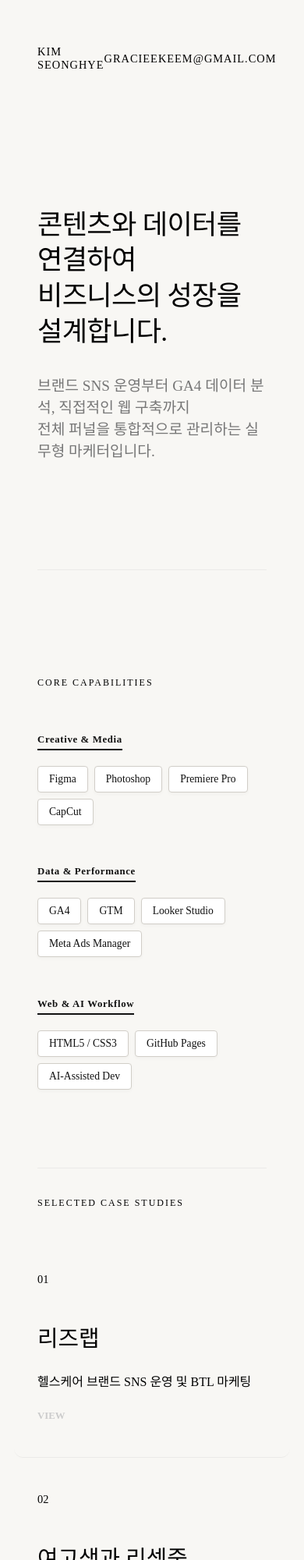
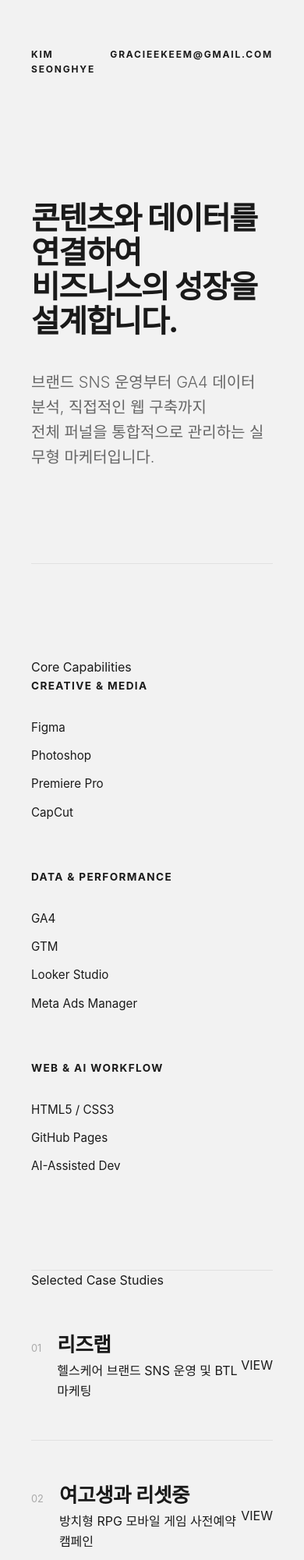
Before and after one commit to gracieekeem/portfolio, a plain HTML site: page index.html in a window 390 px wide. Shown: the top 2000 px of the page at 78% size. Drawn offline with Linux system fonts and the light colour scheme; a web font is replaced by a local one.

Commit message:
Update style.css

```diff
--- a/css/style.css
+++ b/css/style.css
@@ -1,208 +1,95 @@
-/* PANTONE 11-4201 Cloud Dancer & Minimalism Theme */
 :root {
-    /* 기존보다 훨씬 밝고 맑은 톤으로 변경 */
-    --cloud-dancer: #F8F7F4;
-    --text-main: #222222;
-    --text-sub: #777777;
-    --line: rgba(0, 0, 0, 0.05); /* 선도 더 흐리게 */
+    --bg: #F2F2F2; /* 지적인 그레이시 화이트 */
+    --white: #FFFFFF;
+    --text-main: #1A1A1A;
+    --text-sub: #666666;
+    --line: #E1E1E1;
+    --accent: #1A1A1A; /* 강조색도 블랙으로 통일하여 시크하게 */
 }
 
+* { margin: 0; padding: 0; box-sizing: border-box; }
 body {
-    background-color: var(--cloud-dancer);
-    /* 배경이 깨끗해 보이도록 폰트 렌더링 최적화 */
+    background-color: var(--bg);
+    color: var(--text-main);
+    font-family: 'Pretendard', -apple-system, sans-serif;
+    line-height: 1.6;
     -webkit-font-smoothing: antialiased;
-    -moz-osx-font-smoothing: grayscale;
 }
 
-/* 프로젝트 아이템 호버 시 배경을 완전한 흰색으로 변경해 대비를 줌 */
-.project-item:hover {
-    background-color: #ffffff;
-    padding-left: 20px;
-}
-
-.container {
-    max-width: 1100px;
-    margin: 0 auto;
-    padding: 0 40px;
-}
+.container { max-width: 1000px; margin: 0 auto; padding: 0 40px; }
 
 /* --- Navigation --- */
 nav {
-    padding: 50px 0;
+    padding: 60px 0;
     display: flex;
     justify-content: space-between;
-    align-items: center;
-    font-size: 0.9rem;
-    font-weight: 500;
-    letter-spacing: 1px;
+    font-size: 0.75rem;
+    font-weight: 700;
+    letter-spacing: 0.15em;
+    text-transform: uppercase;
 }
 
-.back-btn {
-    text-decoration: none;
-    color: var(--accent);
-    transition: var(--transition);
+/* --- Typography --- */
+header { padding: 100px 0 120px; }
+.hero-title {
+    font-size: 3.8rem;
+    font-weight: 700;
+    line-height: 1.1;
+    letter-spacing: -0.04em;
+    margin-bottom: 40px;
+}
+.hero-subtitle {
+    font-size: 1.25rem;
+    color: var(--text-sub);
+    font-weight: 300;
+    max-width: 600px;
 }
 
-.back-btn:hover { color: var(--text-main); }
-
-/* --- Hero Section --- */
-header { padding: 100px 0 120px 0; }
-.hero-title {
-    font-size: 3.2rem;
-    font-weight: 100;
-    line-height: 1.3;
-    margin-bottom: 30px;
-    letter-spacing: -0.02em;
-}
-.hero-subtitle {
-    font-size: 1.2rem;
-    color: var(--text-sub);
-    font-weight: 300;
-}
-
-/* --- Project List (Main Page) --- */
+/* --- Project List (Main) --- */
 .project-section { border-top: 1px solid var(--line); }
-.section-label {
-    padding: 25px 0;
-    font-size: 0.75rem;
-    color: var(--accent);
+.section-tag {
+    padding: 30px 0;
+    font-size: 0.7rem;
+    font-weight: 800;
     text-transform: uppercase;
-    letter-spacing: 2px;
+    letter-spacing: 0.2em;
+    display: block;
 }
 
 .project-item {
     display: flex;
     justify-content: space-between;
     align-items: center;
-    padding: 45px 30px; /* 좌우 여백을 살짝 주어 안쪽으로 모이게 설정 */
-    margin: 0 -30px;    /* 여백 준 만큼 마진을 빼서 라인은 맞춤 */
+    padding: 50px 0;
     border-bottom: 1px solid var(--line);
     text-decoration: none;
     color: inherit;
-
-    /* 핵심: 모든 변화에 0.5초의 부드러운 시간 부여 */
-    transition: all 0.5s cubic-bezier(0.16, 1, 0.3, 1);
-    position: relative;
-    border-radius: 12px; /* 살짝 둥글게 해서 호버 시 카드 느낌 강조 */
+    transition: all 0.6s cubic-bezier(0.16, 1, 0.3, 1);
 }
 
 .project-item:hover {
-    background-color: #ffffff; /* 배경이 흰색으로 스르르 변함 */
-    transform: translateY(-5px); /* 위로 5px 살짝 떠오름 */
-    box-shadow: 0 20px 40px rgba(0, 0, 0, 0.04); /* 은은한 그림자 생성 */
-    padding-left: 40px; /* 오른쪽으로 살짝 밀리는 느낌 추가 */
+    transform: translateX(20px);
+    color: var(--text-sub);
 }
 
-/* 화살표(VIEW) 부분도 같이 반응하게 */
-.arrow {
-    font-size: 0.8rem;
-    font-weight: 700;
-    color: #ccc;
-    transition: all 0.5s ease;
-}
+.project-meta { display: flex; align-items: baseline; gap: 50px; }
+.project-num { font-size: 0.8rem; font-weight: 400; color: #AAA; }
+.project-title { font-size: 2.2rem; font-weight: 600; letter-spacing: -0.02em; }
+.project-cat { font-size: 0.85rem; color: var(--text-sub); font-weight: 400; text-transform: uppercase; letter-spacing: 0.05em; }
 
-.project-item:hover .arrow {
-    color: var(--accent); /* 호버 시 파란색으로 포인트 */
-    transform: translateX(5px); /* 화살표만 오른쪽으로 한 번 더 밀기 */
-}
-.project-meta { display: flex; align-items: baseline; gap: 40px; }
-.project-num { font-size: 0.9rem; color: var(--accent); font-weight: 300; }
-.project-title { font-size: 1.8rem; font-weight: 400; }
-.project-category { font-size: 0.9rem; color: var(--accent); }
-
-/* --- Skills Section (Main Page) --- */
-.skills-section {
-    padding: 100px 0;
-    border-top: 1px solid var(--line);
-}
-
-/* 스킬 그리드: 3컬럼으로 변경하여 전문 영역 분리 */
-.skills-grid {
-    display: grid;
-    grid-template-columns: repeat(3, 1fr);
-    gap: 30px;
-    margin-top: 20px;
-}
-
-.skill-category h3 {
-    font-size: 0.8rem;
-    font-weight: 700;
-    color: #111;
-    margin-bottom: 20px;
-    letter-spacing: 0.05em;
-    border-bottom: 2px solid #111; /* 카테고리 강조 */
-    display: inline-block;
-    padding-bottom: 4px;
-}
-
-.skill-list { display: flex; flex-wrap: wrap; gap: 8px; }
-
-/* 태그 가시성 대폭 개선 */
-.skill-tag {
-    background: #ffffff;
-    padding: 8px 14px;
-    border-radius: 4px;
-    font-size: 0.85rem;
-    font-weight: 500;
-    color: #111; /* 글자색을 쨍하게 */
-    border: 1px solid #d1cec8; /* 배경색보다 약간 진한 테두리 */
-    box-shadow: 0 2px 4px rgba(0,0,0,0.03); /* 미세한 입체감 */
-    transition: all 0.3s cubic-bezier(0.16, 1, 0.3, 1);
-}
-.skill-tag:hover {
-    transform: scale(1.05); /* 미세하게 커지는 효과 */
-    background: #111;
-    color: #fff;
-}
-/* --- Detail Page Elements --- */
-.stats-grid {
-    display: grid;
-    grid-template-columns: repeat(2, 1fr);
-    gap: 20px;
-    margin: 50px 0;
-    padding: 40px;
-    border: 1px solid var(--line);
-    background-color: rgba(255, 255, 255, 0.2);
-}
-
-.stat-box .num {
-    font-size: 2.2rem;
-    font-weight: 500;
-    display: block;
-    margin-bottom: 5px;
-}
-
-.img-box {
-    width: 100%;
-    background: #E5E2DB; /* 클라우드 댄서보다 약간 어두운 회색 (이미지 대용) */
-    aspect-ratio: 16 / 9;
-    margin: 40px 0;
-    display: flex;
-    align-items: center;
-    justify-content: center;
-    color: var(--accent);
-    font-size: 0.9rem;
-    overflow: hidden;
-}
-
-.img-box img { width: 100%; height: auto; object-fit: cover; }
+/* --- Skills (Main) --- */
+.skills-section { padding: 120px 0; border-top: 1px solid var(--line); }
+.skills-grid { display: grid; grid-template-columns: repeat(3, 1fr); gap: 60px; }
+.skill-category h3 { font-size: 0.85rem; font-weight: 700; margin-bottom: 30px; text-transform: uppercase; letter-spacing: 0.1em; }
+.skill-list { display: flex; flex-direction: column; gap: 12px; }
+.skill-tag { font-size: 0.95rem; color: var(--text-main); font-weight: 400; }
 
 /* --- Footer --- */
-footer {
-    padding: 100px 0 50px;
-    display: flex;
-    justify-content: space-between;
-    font-size: 0.8rem;
-    color: var(--accent);
-    border-top: 1px solid var(--line);
+footer { padding: 120px 0 60px; font-size: 0.7rem; color: #999; text-align: center; letter-spacing: 0.2em; border-top: 1px solid var(--line); }
+
+@media (max-width: 768px) {
+    .hero-title { font-size: 2.5rem; }
+    .project-title { font-size: 1.6rem; }
+    .project-meta { gap: 20px; }
+    .skills-grid { grid-template-columns: 1fr; }
 }
-
-/* --- Responsive --- */
-@media (max-width: 768px) {
-    .hero-title { font-size: 2.2rem; }
-    .project-item { flex-direction: column; align-items: flex-start; gap: 10px; }
-    .project-meta { gap: 20px; flex-direction: column; }
-    .skills-grid { grid-template-columns: 1fr; gap: 40px; }
-    .stats-grid { grid-template-columns: 1fr; }
-    footer { flex-direction: column; gap: 20px; text-align: center; }
-}
```
